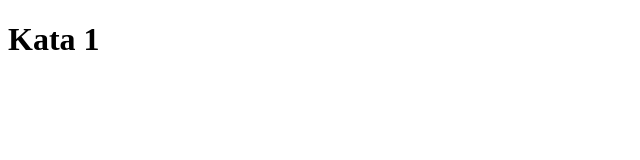
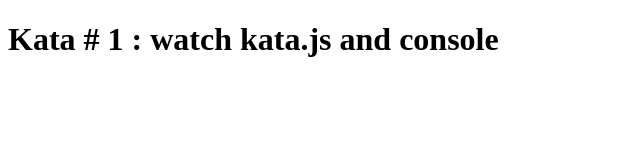
Before and after one commit to zloid/codewarsKata, a plain HTML site: page index.html in a window 1280 px wide. Shown: the whole page, without its empty margins (0-640 px from the left). Drawn offline with Linux system fonts and the light colour scheme.

Commit message:
Update index.html

```diff
--- a/index.html
+++ b/index.html
@@ -4,10 +4,10 @@
     <meta charset="UTF-8">
     <meta name="viewport" content="width=device-width, initial-scale=1.0">
     <meta http-equiv="X-UA-Compatible" content="ie=edge">
-    <title>Kata</title>
+    <title>Kata - watch kata.js</title>
 </head>
 <body>
-    <h1>Kata 1</h1>
+    <h1>Kata # 1 : watch kata.js and console</h1>
     <script src="kata.js"></script>
 </body>
 </html>
```
